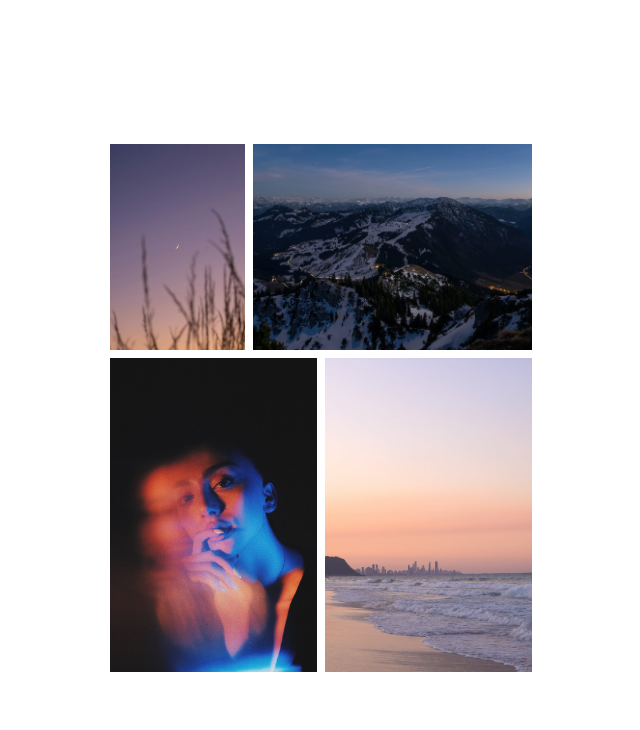
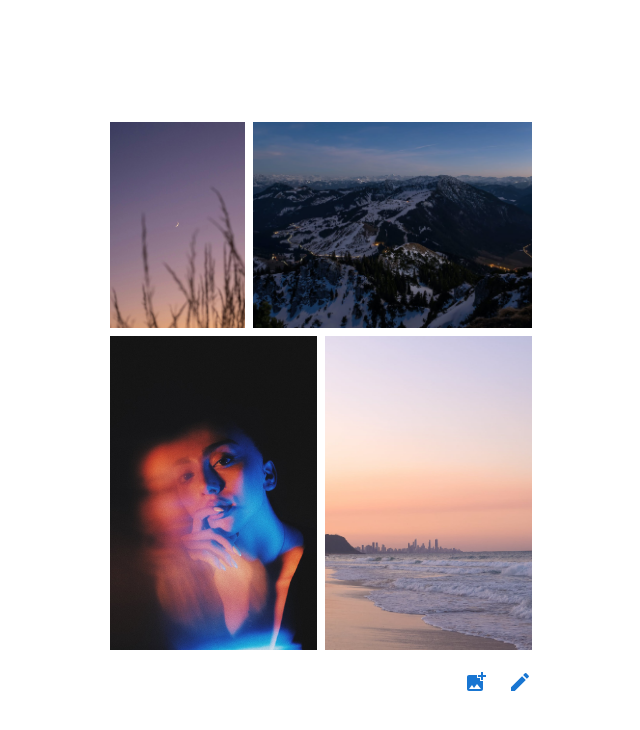
Before and after one commit to JennyBack/collagemaker, a React (Create React App) app: page / in a window 1280 px wide. Shown: the top 730 px of the page, without its empty margins (319-959 px from the left). Built offline with nearby package versions, Linux system fonts and the light colour scheme.

Commit message:
new components

```diff
--- a/package.json
+++ b/package.json
@@ -14,6 +14,7 @@
     "@types/react-dom": "^18.2.15",
     "react": "^18.2.0",
     "react-dom": "^18.2.0",
+    "react-draggable": "^4.4.6",
     "react-scripts": "5.0.1",
     "web-vitals": "^2.1.4"
   },
@@ -40,5 +41,8 @@
       "last 1 firefox version",
       "last 1 safari version"
     ]
+  },
+  "devDependencies": {
+    "webpack-cli": "^5.1.4"
   }
 }
--- a/src/App.js
+++ b/src/App.js
@@ -1,6 +1,4 @@
-
-import GridOne from './components/GridOne.tsx';
-// import ImagesArray from "./imagesArray.tsx";
+import CollageMaker from './components/CollageMaker';
 import image1 from './assets/images/pexels-carsten-kohler-13063592.jpg';
 import image2 from './assets/images/pexels-joana-hahn-18820159.jpg';
 import image3 from './assets/images/pexels-ozan-çulha-17843612.jpg';
@@ -16,7 +14,7 @@ export const imagesArray = [
 function App() {
   return (
       <div style={{display:'flex', justifyContent:'center',alignItems:'center',height:'100%'}}>
-        <GridOne images={imagesArray}/>
+        <CollageMaker images={imagesArray}/>
       </div>
   );
 }
--- /dev/null
+++ b/src/components/ButtonsPanel.tsx
@@ -0,0 +1,25 @@
+import * as React from 'react';
+import Grid from "@mui/material/Unstable_Grid2";
+import Tooltip from "@mui/material/Tooltip";
+import AddPhotoAlternateIcon from "@mui/icons-material/AddPhotoAlternate";
+import EditIcon from "@mui/icons-material/Edit";
+
+type ButtonsPanelProps = {
+   showEditMode:boolean;
+   setShowEditMode:(showEditMode:boolean) => void;
+    showAddImagesDialog:boolean;
+    setShowAddImagesDialog:(showAddImagesDialog:boolean) => void;
+};
+
+const ButtonsPanel = ({showEditMode,setShowEditMode,showAddImagesDialog,setShowAddImagesDialog}: ButtonsPanelProps) => {
+    return  <Grid xs={12} display={'flex'} justifyContent={'flex-end'} alignContent={'center'} sx={{marginTop:'20px',gap:'20px'}} aria-label={'editing-buttons'}>
+        <Tooltip title={'Add image to collage'}>
+            <AddPhotoAlternateIcon color={"primary"} sx={{cursor:'pointer'}} onClick={()=> setShowAddImagesDialog(!showAddImagesDialog)}/>
+        </Tooltip>
+        <Tooltip title={'Open edit mode'}>
+            <EditIcon color={"primary"} onClick={() => setShowEditMode(!showEditMode)} sx={{cursor:'pointer'}}/>
+        </Tooltip>
+    </Grid>
+}
+
+export default ButtonsPanel;
--- /dev/null
+++ b/src/components/CollageMaker.tsx
@@ -0,0 +1,27 @@
+import * as React from 'react';
+import Grid from "@mui/material/Unstable_Grid2";
+import EditPanel from "./EditPanel";
+import ImageGrid from "./ImageGrid";
+import ButtonsPanel from "./ButtonsPanel";
+import AddImagesDialog from "./addImagesDialog/AddImagesDialog";
+
+type GridOneProps = {
+    images:any;
+};
+
+const CollageMaker = ({images}:GridOneProps) => {
+
+    const [showEditMode,setShowEditMode] = React.useState<boolean>(false);
+    const [showAddImagesDialog,setShowAddImagesDialog] = React.useState<boolean>(false);
+
+    return(
+        <Grid container xs={8} md={6} lg={4} sx={{overflow:'hidden'}} flexDirection={'column'}>
+           <ImageGrid images={images}/>
+           <ButtonsPanel showEditMode={showEditMode} setShowEditMode={setShowEditMode} showAddImagesDialog={showAddImagesDialog} setShowAddImagesDialog={setShowAddImagesDialog}/>
+            {showEditMode ? <EditPanel/> : null}
+            {showAddImagesDialog ? <AddImagesDialog open={showAddImagesDialog} handleClose={() => setShowAddImagesDialog(false)}/>:null}
+        </Grid>
+        );
+}
+
+export default CollageMaker;
--- /dev/null
+++ b/src/components/EditPanel.tsx
@@ -0,0 +1,13 @@
+import * as React from 'react';
+import Grid from "@mui/material/Unstable_Grid2";
+import {Button} from "@mui/material";
+
+function EditPanel() {
+    return <Grid xs={12} display={'flex'} flexDirection={'row'} sx={{marginTop: '20px'}} aria-label={'edit-settings-panel'}>
+        <Button>Style one </Button>
+        <Button> Style two </Button>
+        <Button> Style three </Button>
+    </Grid>
+}
+
+export default EditPanel;
--- a/src/components/GridOne.tsx
+++ /dev/null
@@ -1,28 +0,0 @@
-import * as React from 'react';
-import Grid from "@mui/material/Unstable_Grid2";
-
-type GridOneProps = {
-    images:any;
-};
-
-const GridOne = ({images}:GridOneProps) => {
-
-    return  <Grid container xs={8} md={6} lg={4} sx={{overflow:'hidden'}}>
-            <Grid container spacing={1} sx={{overflow:'hidden'}} >
-                <Grid xs={4}>
-                    <img  style={{width:'100%',height:'100%',objectFit:'cover'}} src={images[0]} alt={'start image'}></img>
-                </Grid>
-                <Grid xs={8}>
-                    <img style={{width:'100%',height:'100%',objectFit:'cover'}} src={images[1]} alt={'start image'}/>
-                </Grid>
-                <Grid xs={6}>
-                    <img  style={{width:'100%',height:'100%',objectFit:'cover'}} src={images[2]} alt={'start image'}></img>
-                </Grid>
-                <Grid xs={6}>
-                    <img style={{width:'100%',height:'100%',objectFit:'cover'}} src={images[3]} alt={'start image'}></img>
-                </Grid>
-            </Grid>
-        </Grid>
-}
-
-export default GridOne;
--- /dev/null
+++ b/src/components/ImageGrid.tsx
@@ -0,0 +1,25 @@
+import * as React from 'react';
+import Grid from "@mui/material/Unstable_Grid2";
+
+type ImageGridProps = {
+    images:any;
+};
+
+function ImageGrid({images}: ImageGridProps) {
+    return  <Grid container spacing={1} sx={{overflow:'hidden'}} aria-label={'image-collage'} >
+        <Grid xs={4}>
+            <img  style={{width:'100%',height:'100%',objectFit:'cover'}} src={images[0]} alt={'start image'}></img>
+        </Grid>
+        <Grid xs={8}>
+            <img style={{width:'100%',height:'100%',objectFit:'cover'}} src={images[1]} alt={'start image'}/>
+        </Grid>
+        <Grid xs={6}>
+            <img  style={{width:'100%',height:'100%',objectFit:'cover'}} src={images[2]} alt={'start image'}></img>
+        </Grid>
+        <Grid xs={6}>
+            <img style={{width:'100%',height:'100%',objectFit:'cover'}} src={images[3]} alt={'start image'}></img>
+        </Grid>
+    </Grid>
+}
+
+export default ImageGrid;
--- /dev/null
+++ b/src/components/addImagesDialog/AddImagesDialog.tsx
@@ -0,0 +1,56 @@
+import * as React from 'react';
+import Button from '@mui/material/Button';
+import Dialog from '@mui/material/Dialog';
+import DialogActions from '@mui/material/DialogActions';
+import DialogContent from '@mui/material/DialogContent';
+import DialogContentText from '@mui/material/DialogContentText';
+import DialogTitle from '@mui/material/DialogTitle';
+import Paper, { PaperProps } from '@mui/material/Paper';
+import Draggable from 'react-draggable';
+
+type AddImagesDialogProps = {
+    open:boolean;
+    handleClose:() => void;
+}
+
+function PaperComponent(props: PaperProps) {
+    return (
+        <Draggable
+            handle="#draggable-dialog-title"
+            cancel={'[class*="MuiDialogContent-root"]'}
+        >
+            <Paper {...props} />
+        </Draggable>
+    );
+}
+
+const AddImagesDialog = ({open, handleClose}:AddImagesDialogProps) => {
+
+    return (
+        <React.Fragment>
+            <Dialog
+                open={open}
+                onClose={handleClose}
+                PaperComponent={PaperComponent}
+                aria-labelledby="draggable-dialog-title"
+            >
+                <DialogTitle style={{ cursor: 'move' }} id="draggable-dialog-title">
+                 Images
+                </DialogTitle>
+                <DialogContent>
+                    <DialogContentText sx={{cursor:'none'}}>
+                       Images here
+                    </DialogContentText>
+                </DialogContent>
+                <DialogActions>
+                    <Button onClick={handleClose}>
+                        Cancel
+                    </Button>
+                    <Button> Add +</Button>
+                </DialogActions>
+            </Dialog>
+        </React.Fragment>
+    );
+}
+
+export default AddImagesDialog;
```
Also changed, not shown: 1 other file (tests, documents, lock files or other folders).
